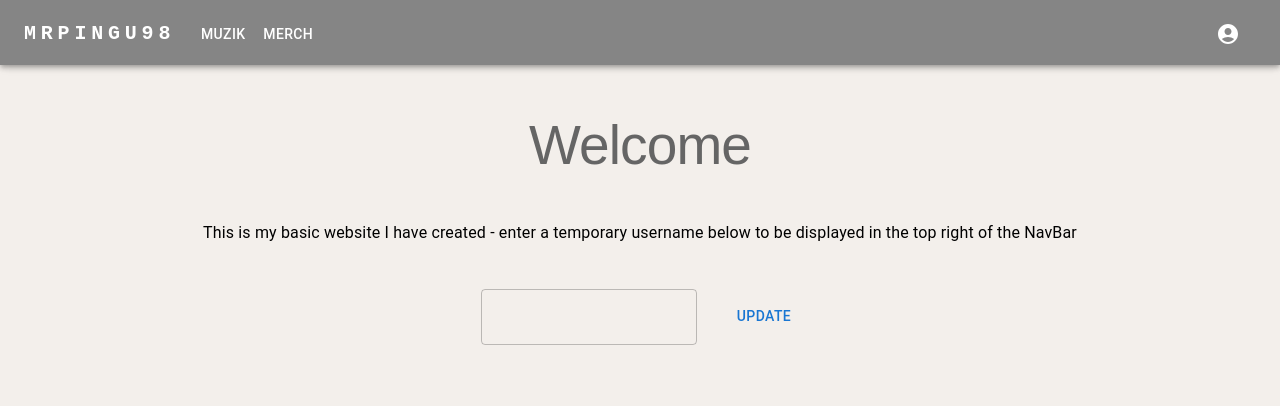
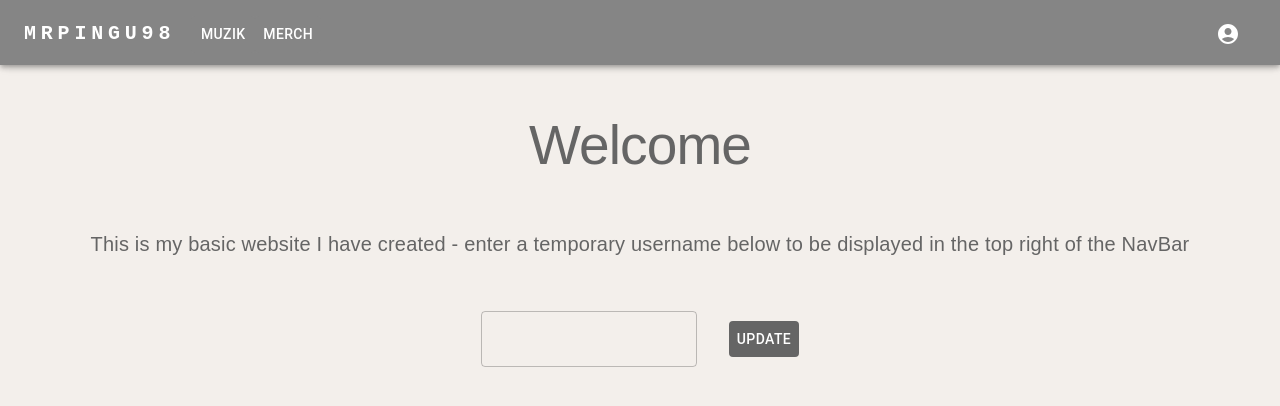
Before and after one commit to mrpingu98/personalProject, a React (Create React App) app in the folder app/: page / in a window 1280 px wide. Shown: the top 406 px of the page. Built offline with nearby package versions, Linux system fonts and the light colour scheme.

Commit message:
Ms 10 - MUI reusable components  (#5)
* MS-10 Added resuable components for buttons

* MS-10 minor changes

* MS-10 textfield theme

```diff
--- /dev/null
+++ b/app/src/Components/PrimaryButton.tsx
@@ -0,0 +1,28 @@
+import { Button } from "@mui/material";
+import React from "react";
+
+interface PrimaryButtonProps {
+  onClick: () => void;
+  text: string;
+}
+
+const PrimaryButton: React.FC<PrimaryButtonProps> = ({ onClick, text }) => {
+  return (
+    <Button
+      onClick={onClick}
+      sx={{
+        color: "white",
+        display: "block",
+        bgcolor: "#656565",
+        ":hover": {
+          bgcolor: "#858585",
+          color: "white",
+        },
+      }}
+    >
+      {text}
+    </Button>
+  );
+};
+
+export { PrimaryButton };
--- a/app/src/Constants/topSongsLists.ts
+++ b/app/src/Constants/topSongsLists.ts
@@ -20,7 +20,9 @@ export function TopDnb2023 (): string[] {
         t('imanuSkinToSkin'),
         t('skrillexSupersonic'),
         t('skylarkCobalt'),
-        t('visagesMKULTRA')
+        t('visagesMKULTRA'),
+        t('koherentStabTrilogy'),
+        t('buunshinMakeMoney'),
       ];
     return songList
 }
--- /dev/null
+++ b/app/src/Layout/NavBarButton.tsx
@@ -0,0 +1,29 @@
+import { Button } from "@mui/material";
+import React from "react";
+
+interface NavBarButtonProps {
+  onClick: () => void;
+  text: string;
+}
+
+const NavBarButton: React.FC<NavBarButtonProps> = ({ onClick, text }) => {
+  return (
+    <Button
+      onClick={onClick}
+      sx={{
+        my: 2,
+        color: "white",
+        display: "block",
+        bgcolor: "#858585",
+        ":hover": {
+          bgcolor: "#656565",
+          color: "white",
+        },
+      }}
+    >
+      {text}
+    </Button>
+  );
+};
+
+export { NavBarButton };
--- a/app/src/Layout/Navbar.tsx
+++ b/app/src/Layout/Navbar.tsx
@@ -4,12 +4,12 @@ import Box from "@mui/material/Box";
 import Toolbar from "@mui/material/Toolbar";
 import Typography from "@mui/material/Typography";
 import Container from "@mui/material/Container";
-import Button from "@mui/material/Button";
 import AccountCircleIcon from "@mui/icons-material/AccountCircle";
 import { useNavigate } from "react-router-dom";
 import { makeStyles } from "@mui/styles";
 import { useUserName } from "../Store/Username/hooks";
 import { useTranslation } from "react-i18next";
+import { NavBarButton } from "./NavBarButton";
 
 const NavBar: React.FC = () => {
   const navigate = useNavigate();
@@ -20,7 +20,7 @@ const NavBar: React.FC = () => {
   const pages = [t("Muzik"), t("Merch")];
 
   const handleNavbarNavigation = (page: string) => {
-    if (page === t('Muzik')) {
+    if (page === t("Muzik")) {
       navigate("/music");
     } else {
       console.log(`Page URL not found for: ${page}`);
@@ -46,17 +46,14 @@ const NavBar: React.FC = () => {
               textDecoration: "none",
             }}
           >
-            MRPINGU98
+            {t("mrpingu98")}
           </Typography>
           <Box sx={{ flexGrow: 1, display: { xs: "none", md: "flex" } }}>
             {pages.map((page) => (
-              <Button
-                key={page}
+              <NavBarButton
                 onClick={() => handleNavbarNavigation(page)}
-                sx={{ my: 2, color: "white", display: "block" }}
-              >
-                {page}
-              </Button>
+                text={page}
+              />
             ))}
           </Box>
           <Box className={styles.userName}>
--- a/app/src/Pages/Home/index.tsx
+++ b/app/src/Pages/Home/index.tsx
@@ -1,8 +1,10 @@
 import React from "react";
-import { Box, Button, TextField, Typography } from "@mui/material";
+import { Box, TextField, ThemeProvider, Typography } from "@mui/material";
 import { makeStyles } from "@mui/styles";
 import { useUserName } from "../../Store/Username/hooks";
 import { useTranslation } from "react-i18next";
+import { PrimaryButton } from "../../Components/PrimaryButton";
+import { textFieldTheme } from "../../Theme/TextFieldTheme";
 
 const Home: React.FC = () => {
   const styles = useStyles();
@@ -19,27 +21,29 @@ const Home: React.FC = () => {
   return (
     <Box className={styles.container}>
       <Box className={styles.column}>
-        <Typography variant="h1">{t('welcome')}</Typography>
-        <Box marginTop={'5%'}>
-        <Typography variant="body1">{t('welcomeMessage')}</Typography>
+        <Typography variant="h1">{t("welcome")}</Typography>
+        <Box marginTop={"5%"}>
+          <Typography variant="body1">{t("welcomeMessage")}</Typography>
         </Box>
         <Box className={styles.username}>
+          <ThemeProvider theme={textFieldTheme}>
             <TextField
               variant="outlined"
+              autoComplete="off"
               value={userNameEntered}
               onChange={(event: React.ChangeEvent<HTMLInputElement>) => {
                 setUserNameEntered(event.target.value);
               }}
             />
-          <Box marginLeft={'10%'} marginTop={'3%'}>
-          <Button onClick={onClickUpdateUserName}>{t('update')}</Button>
+          </ThemeProvider>
+          <Box marginLeft={"10%"} marginTop={"3%"}>
+            <PrimaryButton onClick={onClickUpdateUserName} text={t("update")} />
           </Box>
         </Box>
       </Box>
     </Box>
   );
 };
-
 
 const useStyles = makeStyles({
   container: {
--- a/app/src/TextFiles/spotifyEmbedLinks.ts
+++ b/app/src/TextFiles/spotifyEmbedLinks.ts
@@ -32,4 +32,6 @@ export const spotifyEmbedLinks = {
     spiritboxJaded: "https://open.spotify.com/embed/track/1ZdDr1zM46JxFu2ugQc1mE?utm_source=generator",
     deftonesDriveFarAwayAcoustic: "https://open.spotify.com/embed/track/38EwsVqVQnTnHn90LzDaIf?utm_source=generator",
     visagesMKULTRA: "https://open.spotify.com/embed/track/6FqZvu8UGPSWW3Efpgt18N?utm_source=generator",
+    koherentStabTrilogy: "https://open.spotify.com/embed/track/3ySnXn4FogZrbh8auoPbcZ?utm_source=generator",
+    buunshinMakeMoney: "https://open.spotify.com/embed/track/7F9nLS3zCwdcmoSamxstzE?utm_source=generator",
 }
--- a/app/src/TextFiles/translations.ts
+++ b/app/src/TextFiles/translations.ts
@@ -10,5 +10,5 @@ export const enResources = {
   music: music,
   numbersAndDates: numbersAndDates,
   home: home,
-  navbr: navbar
+  navbar: navbar
 };
--- a/app/src/Theme/Overrides/Typography.ts
+++ b/app/src/Theme/Overrides/Typography.ts
@@ -13,6 +13,12 @@ export const typographyOverrides: Partial<Record<Variant, TypographyStyleOptions
     color: "#656565",
     fontFamily: 'Arial',
   },
+  body1: {
+    fontSize: 20,
+    lineHeight: 1.2,
+    color: "#656565",
+    fontFamily: 'Arial',
+  },
   body2: {
     fontSize: 18,
     lineHeight: 1.2,
--- /dev/null
+++ b/app/src/Theme/TextFieldTheme.ts
@@ -0,0 +1,8 @@
+import { grey } from "@mui/material/colors";
+import { createTheme } from "@mui/material";
+
+export const textFieldTheme = createTheme({
+    palette: {
+      primary: grey
+    },
+  });
```
Lines whose indentation alone changed are shown as unchanged.
